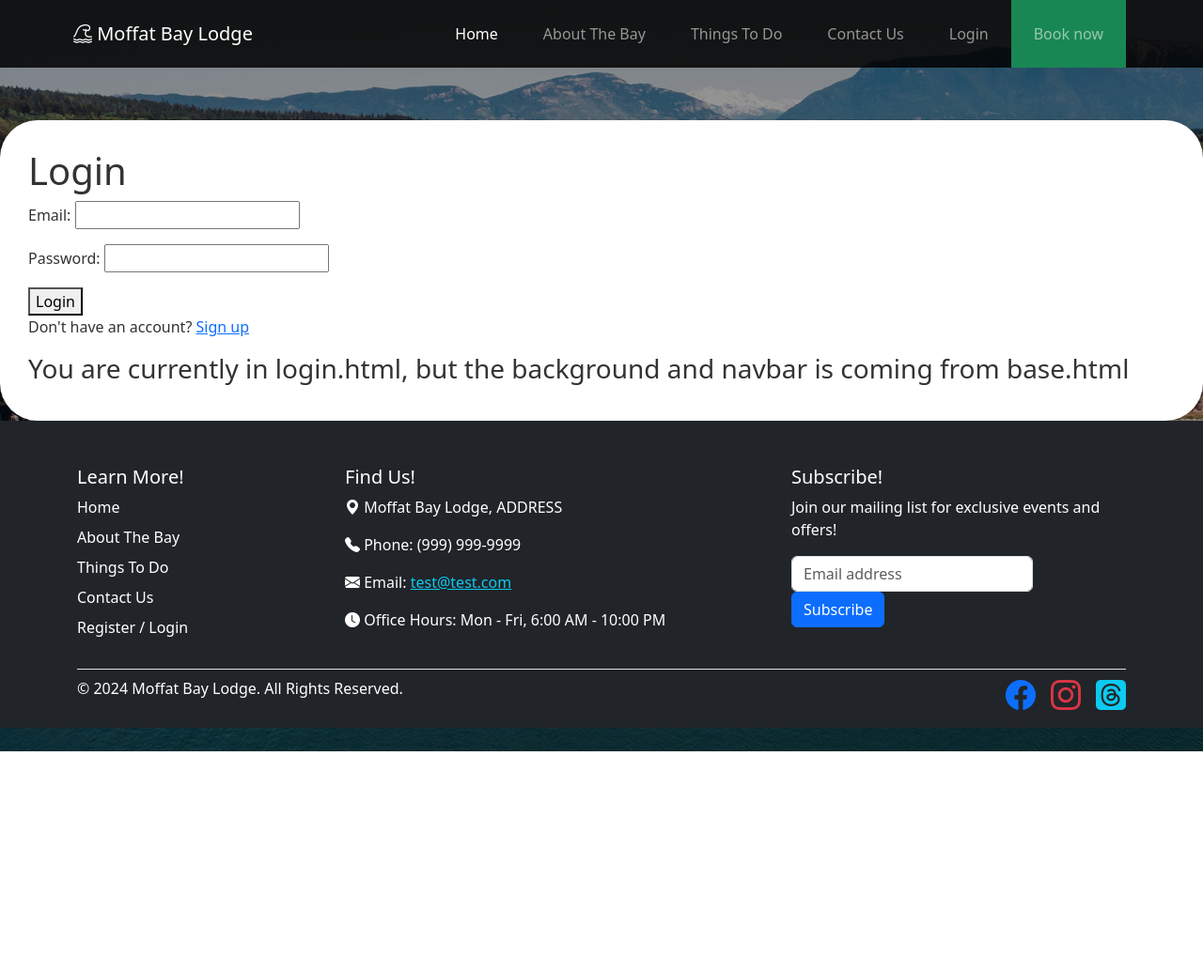
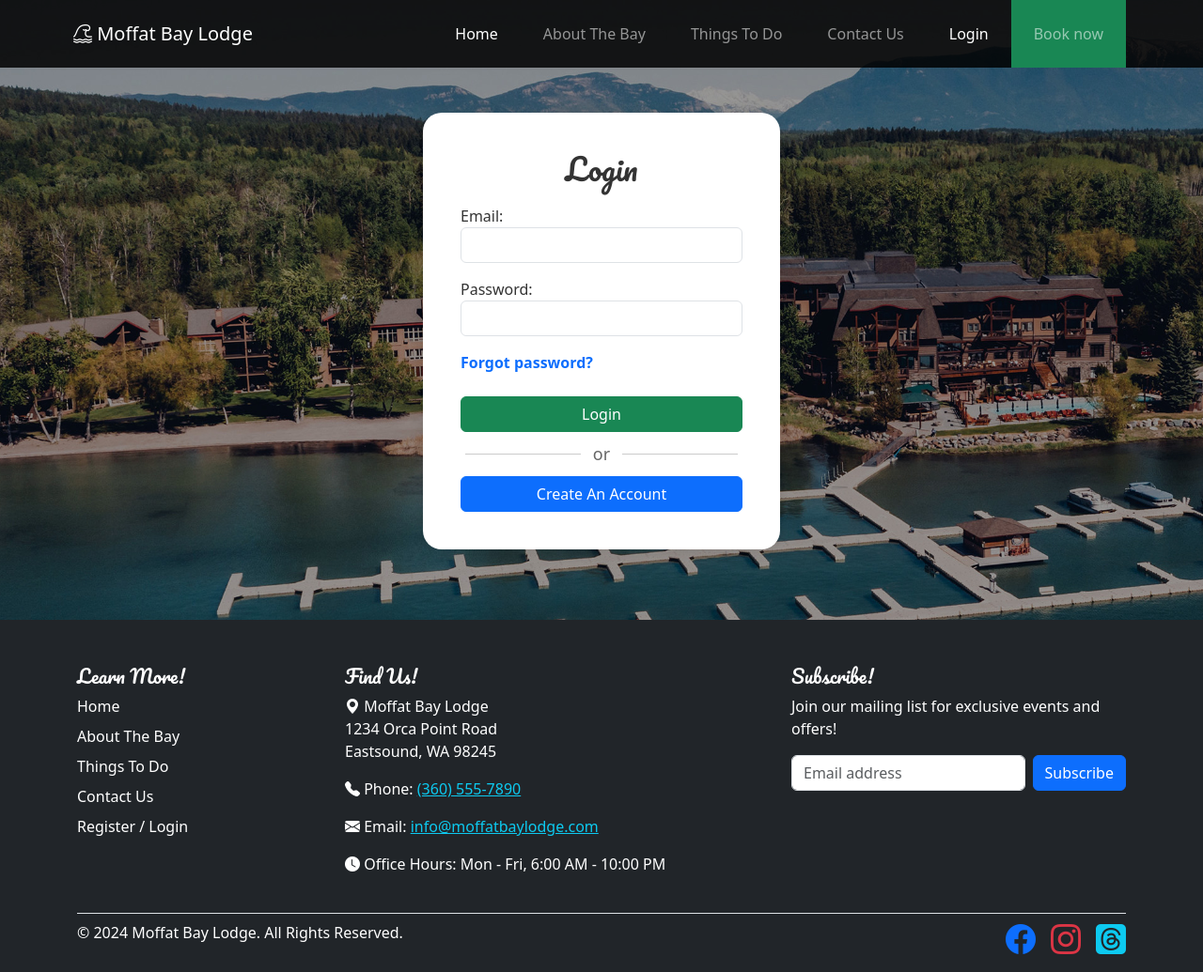
Before and after one commit to RUKtheCROOK/Moffat-Bay, a Django app: page /accounts/login/ in a window 1280 px wide. Shown: the whole page at 94% size. Before the commit the page ends 800 px from the top, so only its background shows below. Run offline with Django 5.2, Linux system fonts and the light colour scheme.

Commit message:
Work on styling of login/registration. Setup login/registration to toggle action class on nav bar. Ass my accounts with drop down when logged in. Simplify if logged in check on base.html

```diff
--- a/MoffatBayDjango/Accounts/forms.py
+++ b/MoffatBayDjango/Accounts/forms.py
@@ -4,11 +4,24 @@ from django.contrib.auth.hashers import make_password, check_password
 import uuid
 
 class CustomUserCreationForm(forms.ModelForm):
-    password = forms.CharField(widget=forms.PasswordInput, min_length=8)
+    password = forms.CharField(
+        widget=forms.PasswordInput(attrs={
+            'class': 'form-control',  # Bootstrap class for styling
+            'minlength': '8',
+            'placeholder': 'Password'
+        }),
+        min_length=8
+    )
 
     class Meta:
         model = CustomUser
         fields = ['first_name', 'last_name', 'email', 'phone', 'password']
+        widgets = {
+            'first_name': forms.TextInput(attrs={'class': 'form-control', 'placeholder': 'First Name'}),
+            'last_name': forms.TextInput(attrs={'class': 'form-control', 'placeholder': 'Last Name'}),
+            'email': forms.EmailInput(attrs={'class': 'form-control', 'placeholder': 'Email'}),
+            'phone': forms.TextInput(attrs={'class': 'form-control', 'placeholder': 'Phone'}),
+        }
 
     def clean_password(self):
         password = self.cleaned_data.get('password')
@@ -35,8 +48,18 @@ class CustomUserCreationForm(forms.ModelForm):
 
 
 class CustomUserLoginForm(forms.Form):
-    email = forms.EmailField()
-    password = forms.CharField(widget=forms.PasswordInput)
+    email = forms.EmailField(
+        widget=forms.EmailInput(attrs={
+            'class': 'form-control',
+            'required': 'required'
+        })
+    )
+    password = forms.CharField(
+        widget=forms.PasswordInput(attrs={
+            'class': 'form-control',
+            'required': 'required'
+        })
+    )
 
     def clean(self):
         cleaned_data = super().clean()
--- a/MoffatBayDjango/Accounts/views.py
+++ b/MoffatBayDjango/Accounts/views.py
@@ -1,17 +1,22 @@
 from django.urls import reverse_lazy
-from django.views.generic import CreateView, FormView, View
+from django.views.generic import CreateView, FormView, View, TemplateView
 from django.contrib.auth import login as auth_login
 from .forms import CustomUserCreationForm, CustomUserLoginForm
 from .models import CustomUser
 from django.shortcuts import redirect, render
 from django.contrib.auth import logout
 
-
 class SignUpView(CreateView):
     model = CustomUser
     form_class = CustomUserCreationForm
     template_name = 'registration/signup.html'
     success_url = reverse_lazy('login')
+
+    def get_context_data(self, **kwargs):
+        context = super().get_context_data(**kwargs)
+        context['page_title'] = 'Sign Up'
+        context['page_type'] = 'signup/login'
+        return context
 
 class LoginView(FormView):
     form_class = CustomUserLoginForm
@@ -23,6 +28,12 @@ class LoginView(FormView):
         auth_login(self.request, user)
         return super().form_valid(form)
 
+    def get_context_data(self, **kwargs):
+        context = super().get_context_data(**kwargs)
+        context['page_title'] = 'Login'
+        context['page_type'] = 'signup/login'
+        return context
+
 class LogoutView(View):
     def get(self, request, *args, **kwargs):
         logout(request)
--- a/MoffatBayDjango/static/base.css
+++ b/MoffatBayDjango/static/base.css
@@ -6,12 +6,45 @@ body {
     position: relative;
   }
 
+  h1, h2, h3, h4, h5, h6 {
+    font-family: 'Pacifico', cursive;
+  }
+
   /* White container styling */
   .content-container {
     background-color: white;
-    padding: 30px;
-    border-radius: 40px;
+    padding: 40px !important;
+    border-radius: 20px;
     box-shadow: 0 0 15px rgba(0, 0, 0, 0.1);
     color: #333;
     margin-top: 80px;
   }
+
+  .loginContainer h2 {
+    margin-bottom: 20px;
+  }
+  .loginContainer .form-group {
+    margin-bottom: 15px;
+  }
+  .loginContainer .btn {
+    width: 100%;
+  }
+
+  /*These 3 pieces are being used to create the divider between buttons.*/
+.divider {
+  display: flex;
+  align-items: center;
+  justify-content: center;
+  margin: 10px 0;
+}
+
+.line {
+  width: 100%;
+  margin: 0 5px;
+}
+
+.divider span {
+  color: #666;
+  font-size: 18px;
+  margin: 0 8px;
+}
--- a/MoffatBayDjango/templates/about.html
+++ b/MoffatBayDjango/templates/about.html
@@ -8,9 +8,7 @@
 {% block extra_head %}{% endblock %}
 
 {% block content %}
-    <main class="container mt-4 pt-5 pb-5">
-      <div class="row justify-content-center">
-        <div class="col-md-10">
+    <div class="row">
       <div class="content-container">
         <h1 class="text-center mt-4">About Moffat Bay Lodge</h1>
         <p class="lead mt-4">
@@ -33,6 +31,4 @@ Come and discover the magic of Moffat Bay Lodge - where every stay is an opportu
         </p>
       </div>
     </div>
-      </div>
-    </main>
 {% endblock %}
--- a/MoffatBayDjango/templates/base.html
+++ b/MoffatBayDjango/templates/base.html
@@ -39,7 +39,6 @@
   </head>
   <body class="container-fluid p-0" style="overflow-x: hidden">
     <header>
-      {% if request.user.is_authenticated %}
       <nav
         class="navbar navbar-expand-lg fixed-top p-0"
         style="background-color: rgba(0, 0, 0, 0.85)"
@@ -72,9 +71,24 @@
               <li class="nav-item p-3">
                 <a class="nav-link" href="{% url 'contact' %}">Contact Us</a>
               </li>
+
+              {% if request.user.is_authenticated %}
+                <li class="nav-item dropdown p-3">
+                  <a class="nav-link dropdown-toggle" href="#" role="button" data-bs-toggle="dropdown" aria-expanded="false">
+                    <i class="bi bi-person-circle"></i> My Account
+                  </a>
+                  <ul class="dropdown-menu">
+                    <li><a class="dropdown-item" href="#">My Reservations</a></li>
+                    <li><hr class="dropdown-divider"></li>
+                    <li><a class="dropdown-item" href="{% url 'logout' %}">Logout</a></li>
+                  </ul>
+                </li>
+              {% else %}
               <li class="nav-item p-3">
-                <a class="nav-link" href="{% url 'logout' %}">Logout</a>
+                <a class="nav-link {% if page_type == 'signup/login' %}active{% endif %}" href="{% url 'login' %}">Login</a>
               </li>
+              {% endif %}
+
               <li class="nav-item p-3 bg-success">
                 <a class="nav-link" href="{% url 'book' %}">Book now</a>
               </li>
@@ -82,53 +96,9 @@
           </div>
         </div>
       </nav>
-      {% else %}
-      <nav
-        class="navbar navbar-expand-lg fixed-top p-0"
-        style="background-color: rgba(0, 0, 0, 0.85)"
-        data-bs-theme="dark"
-      >
-        <div class="container ps-0">
-          <a class="navbar-brand ms-2" href="#"><i class="bi bi-tsunami"></i> Moffat Bay Lodge</a>
-          <button
-            class="navbar-toggler m-1"
-            type="button"
-            data-bs-toggle="collapse"
-            data-bs-target="#navbarText"
-            aria-controls="navbarText"
-            aria-expanded="false"
-            aria-label="Toggle navigation"
-          >
-            <span class="navbar-toggler-icon"></span>
-          </button>
-          <div class="collapse navbar-collapse" id="navbarText">
-            <ul class="navbar-nav ms-auto mb-2 mb-lg-0 text-center">
-              <li class="nav-item p-3">
-                <a class="nav-link active" aria-current="page" href="{% url 'home' %}">Home</a>
-              </li>
-              <li class="nav-item p-3">
-                <a class="nav-link" href="{% url 'about' %}">About The Bay</a>
-              </li>
-              <li class="nav-item p-3">
-                <a class="nav-link" href="{% url 'attractions' %}">Things To Do</a>
-              </li>
-              <li class="nav-item p-3">
-                <a class="nav-link" href="{% url 'contact' %}">Contact Us</a>
-              </li>
-              <li class="nav-item p-3">
-                <a class="nav-link" href="{% url 'login' %}">Login</a>
-              </li>
-              <li class="nav-item p-3 bg-success">
-                <a class="nav-link" href="{% url 'book' %}">Book now</a>
-              </li>
-            </ul>
-          </div>
-        </div>
-      </nav>
-      {% endif %}
     </header>
 
-    <main class="pt-5 mt-0">
+    <main class="container" style="margin-top: 120px; margin-bottom: 60px; min-height: 60vh;">
       {% block content %}{% endblock %}
     </main>
 
@@ -148,11 +118,14 @@
 
           <div class="col-10 offset-1 col-lg-5 mt-4 mt-lg-0">
             <h5>Find Us!</h5>
-            <p><i class="bi bi-geo-alt-fill"></i> Moffat Bay Lodge, ADDRESS</p>
-            <p><i class="bi bi-telephone-fill"></i> Phone: (999) 999-9999</p>
+            <p><i class="bi bi-geo-alt-fill"></i> Moffat Bay Lodge <br /> 1234 Orca Point Road <br /> Eastsound, WA 98245</p>
+            <p>
+              <i class="bi bi-telephone-fill"></i> Phone:
+              <a href="tel:3605557890" class="link-info">(360) 555-7890</a>
+            </p>
             <p>
               <i class="bi bi-envelope-fill"></i> Email:
-              <a class="link-info" href="mailto:info@moffatbaylodge.com">test@test.com</a>
+              <a class="link-info" href="mailto:info@moffatbaylodge.com">info@moffatbaylodge.com</a>
             </p>
             <p>
               <i class="bi bi-clock-fill"></i> Office Hours: Mon - Fri, 6:00 AM
@@ -161,6 +134,7 @@
           </div>
 
           <div class="col-10 offset-1 col-lg-4 offset-lg-0 mt-4 mt-lg-0">
+            <form>
               <h5>Subscribe!</h5>
               <p>Join our mailing list for exclusive events and offers!</p>
               <div class="d-flex w-100 gap-2">
@@ -169,6 +143,7 @@
                   <button class="btn btn-primary" type="submit">Subscribe</button>
                 </form>
               </div>
+            </form>
           </div>
         </div>
 
--- a/MoffatBayDjango/templates/registration/login.html
+++ b/MoffatBayDjango/templates/registration/login.html
@@ -1,21 +1,29 @@
 {% extends 'base.html' %}
 
 {% load static %}
-{% block title %}Login{% endblock %}
+{% block title %}{{ page_title }}{% endblock %}
 
 {% block stylesheet %} {% static 'home.css' %} {% endblock %}
 
 {% block extra_head %}{% endblock %}
 
 {% block content %}
-<div class="content-container">
-  <h1>Login </h1>
-  <form method="post">
-    {% csrf_token %}
-    {{ form.as_p }}
-    <button type="submit">Login</button>
-  </form>
-  <p>Don't have an account? <a href="{% url 'signup' %}">Sign up</a></p>
-  <h3>You are currently in login.html, but the background and navbar is coming from base.html</h3>
+<div class="row mt-5">
+  <div class="content-container loginContainer offset-1 col-10 offset-md-3 col-md-6 offset-lg-4 col-lg-4 text-center">
+    <h2>Login </h2>
+    <form method="post">
+      <div class="text-start">
+        {% csrf_token %}
+        {{ form.as_p }}
+        <a href="#" class="nav-link link-primary"><b>Forgot password?</b></a>
+      </div>
+      <br />
+      <button type="submit" class="btn btn-success">Login</button>
+    </form>
+    <div class="divider">
+      <hr class="line"><span>or</span><hr class="line">
+    </div>
+    <a href="{% url 'signup' %}" class="btn btn-primary text-white">Create An Account</a>
+  </div>
 </div>
 {% endblock %}
```
Also changed, not shown: MoffatBayDjango/Config/settings.py (+9 -1 lines), MoffatBayDjango/templates/registration/signup.html (+15 -8 lines). Lines whose indentation alone changed are shown as unchanged.
